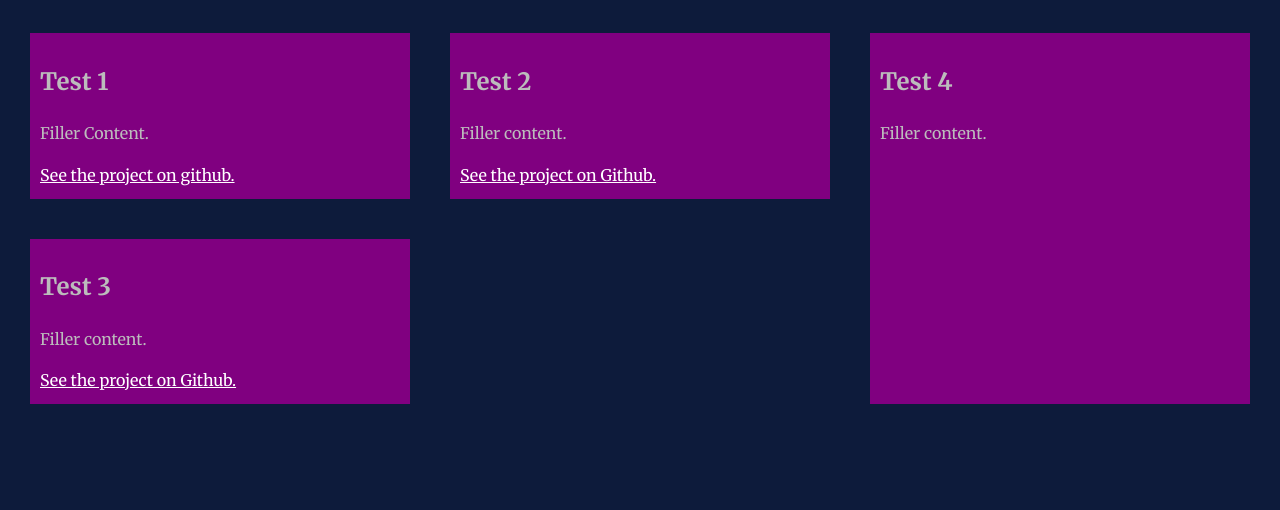
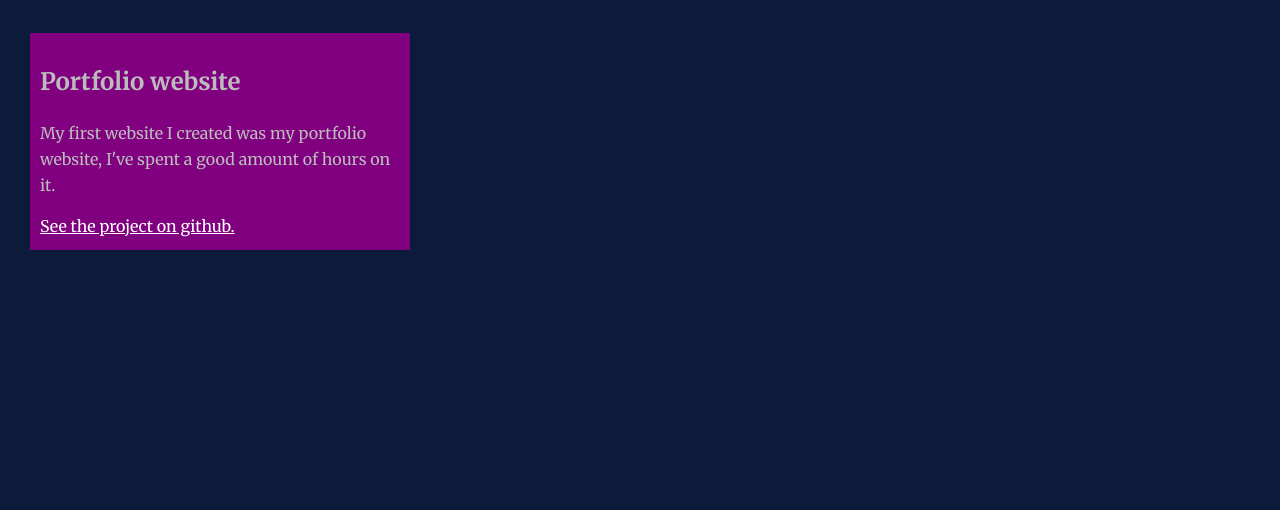
Before and after one commit to Venelll/website-portfolio, a plain HTML site: page work.html in a window 1280 px wide. Shown: the part 171-681 px from the top of the page. Drawn offline with nearby package versions, Linux system fonts and the light colour scheme.

```diff
--- a/work.html
+++ b/work.html
@@ -38,12 +38,13 @@
       <div class="grid">
         <!-- Grid items -->
         <div class="grid_item">
-          <h2>Test 1</h2>
+          <h2>Portfolio website</h2>
           <p>
-            Filler Content.
+            My first website I created was my portfolio website, I've spent a good amount of hours on it.
           </p>
-          <a href="#">See the project on github.</a>
+          <a href="https://github.com/Venelll/website-portfolio">See the project on github.</a>
         </div>
+      <!-- extra grids.
         <div class="grid_item">
           <h2>Test 2</h2>
           <p>
@@ -56,18 +57,19 @@
           <p>
             Filler content.
           </p>
-          <a href="#">See the project on Github.</a>
+          <a href="#"></a>
         </div>
         <div class="grid_item">
-          <h2>Test 4</h2>
+          <h2></h2>
           <p>
-            Filler content.
+
           </p>
         </div>
       </div>
     </section>
+  -->
+    <!--Social -->
 
-    <!--Social -->
     <footer class="profile_footer_Index">
       <p> Find me on </p>
       <a href="https://twitter.com/Venell_" target="_blank" class="footer-hyper">
```
